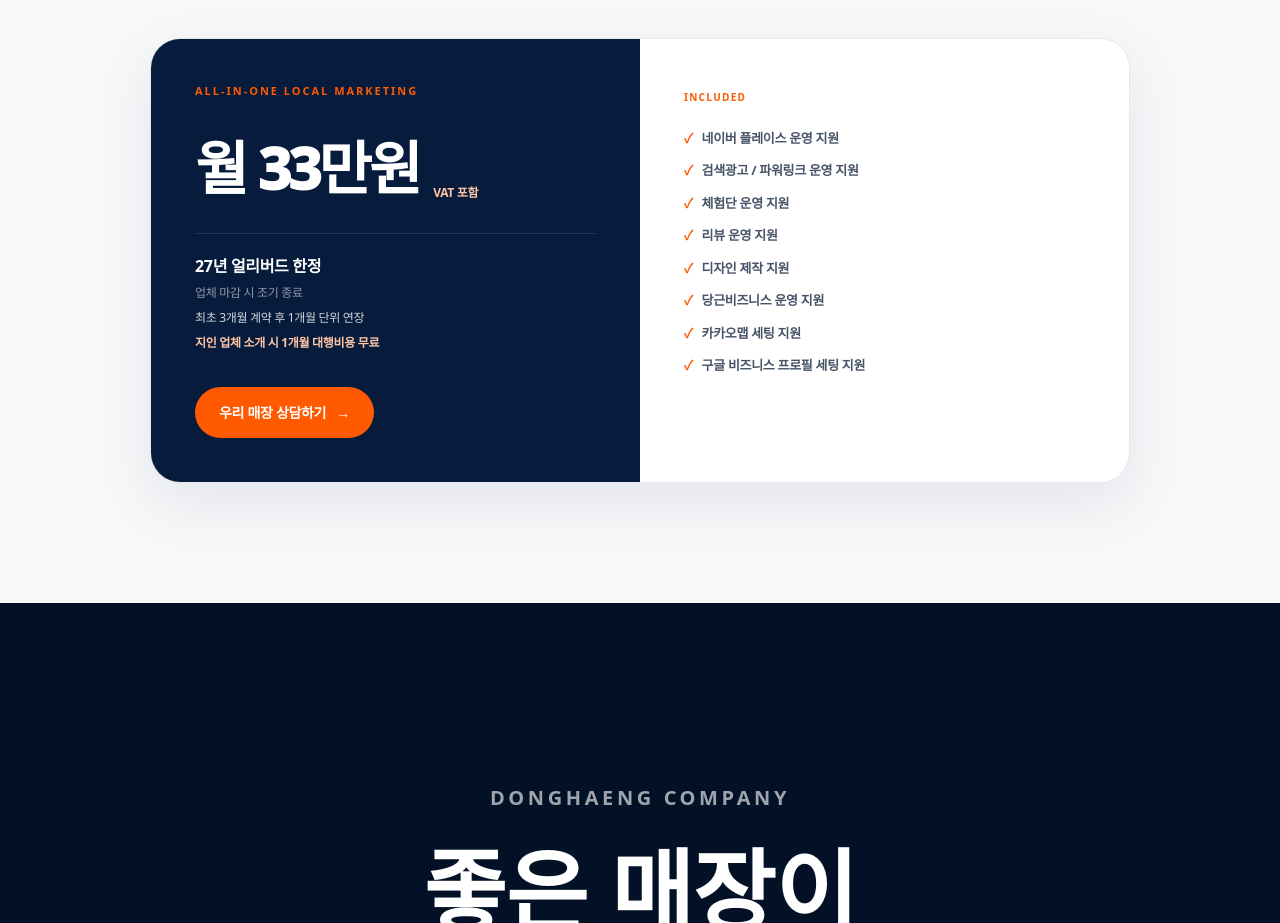
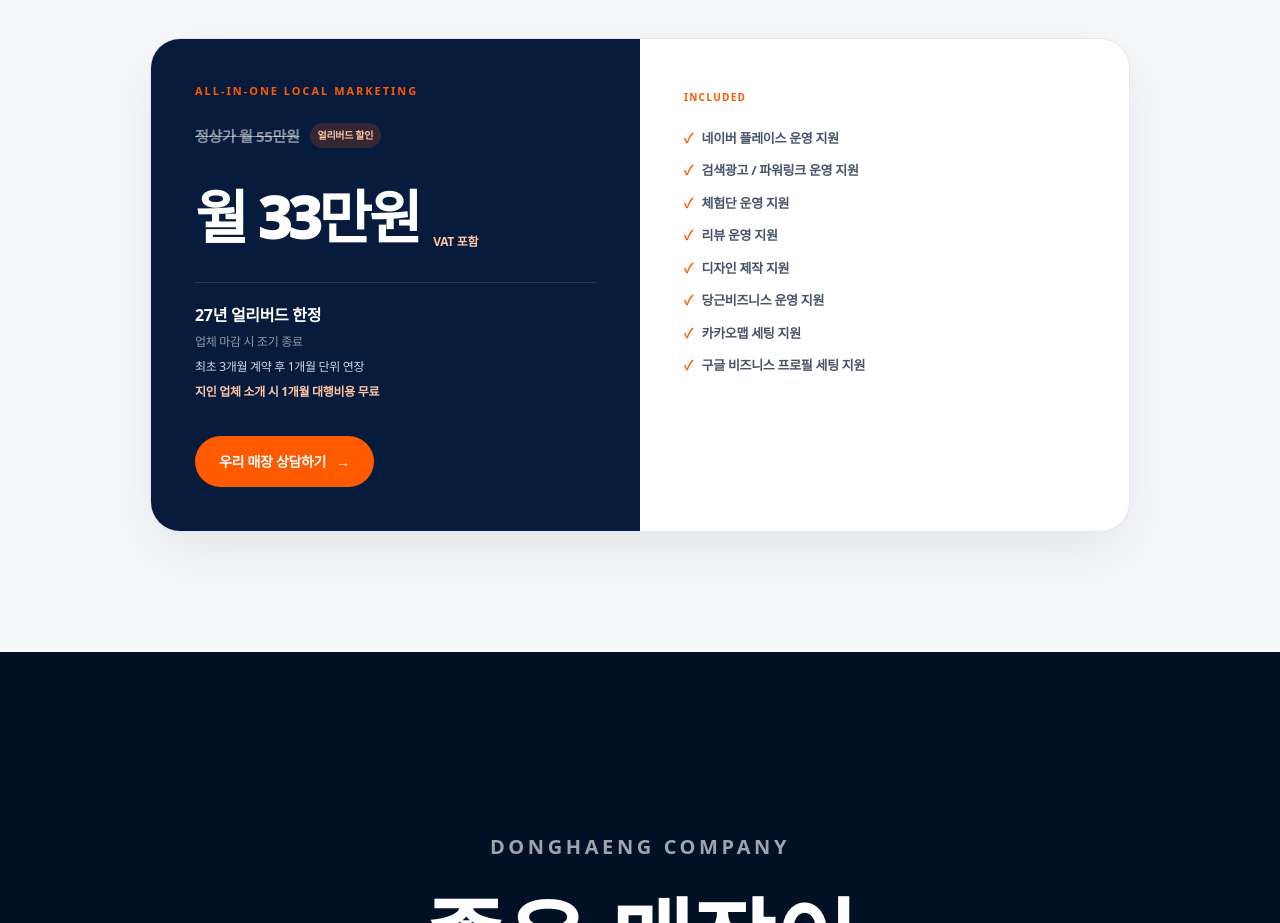
Before and after one commit to sangil92/donghaeng_company, a Next.js app: page / in a window 1280 px wide. Shown: the part 8180-9103 px from the top of the page. Built offline with nearby package versions, Linux system fonts and the light colour scheme.

Commit message:
Show early bird discount from regular price

```diff
--- a/app/polish.css
+++ b/app/polish.css
@@ -54,6 +54,28 @@
 
 .price-row strong{
   font-weight:950;
+}
+
+.price-original{
+  display:flex;
+  align-items:center;
+  gap:10px;
+  margin-top:24px;
+}
+
+.price-original del{
+  color:rgba(255,255,255,.52);
+  font-size:15px;
+  font-weight:750;
+}
+
+.price-original b{
+  padding:5px 8px;
+  border-radius:999px;
+  background:rgba(255,90,0,.18);
+  color:#ffc5a5;
+  font-size:10px;
+  font-weight:900;
 }
 
 .contract-note,
--- a/components/PricingSection.tsx
+++ b/components/PricingSection.tsx
@@ -1,3 +1,3 @@
 import { pricing, site } from "@/content/site";
 import { Reveal } from "./Reveal";
-export function PricingSection(){return <section className="section pricing-section" id="pricing"><div className="shell"><Reveal className="pricing-card"><div className="price-main"><p className="eyebrow">{pricing.name}</p><div className="price-row"><strong>{pricing.price}</strong><span>{pricing.vat}</span></div><div className="contract"><b>{pricing.contract}</b><span>{pricing.renewal}</span><p className="contract-note">{pricing.contractNote}</p><p className="referral-note">{pricing.referralNote}</p></div><a className="button" href={site.consultationHref} target="_blank" rel="noreferrer">우리 매장 상담하기 <span>→</span></a></div><div className="price-included"><small>INCLUDED</small><ul>{pricing.included.map(x=><li key={x}><span>✓</span>{x}</li>)}</ul></div></Reveal></div></section>}
+export function PricingSection(){return <section className="section pricing-section" id="pricing"><div className="shell"><Reveal className="pricing-card"><div className="price-main"><p className="eyebrow">{pricing.name}</p><div className="price-original"><del>{pricing.regularPrice}</del><b>{pricing.discountLabel}</b></div><div className="price-row"><strong>{pricing.price}</strong><span>{pricing.vat}</span></div><div className="contract"><b>{pricing.contract}</b><span>{pricing.renewal}</span><p className="contract-note">{pricing.contractNote}</p><p className="referral-note">{pricing.referralNote}</p></div><a className="button" href={site.consultationHref} target="_blank" rel="noreferrer">우리 매장 상담하기 <span>→</span></a></div><div className="price-included"><small>INCLUDED</small><ul>{pricing.included.map(x=><li key={x}><span>✓</span>{x}</li>)}</ul></div></Reveal></div></section>}
--- a/content/site.ts
+++ b/content/site.ts
@@ -62,6 +62,8 @@ export const why = [
 
 export const pricing = {
   name: "ALL-IN-ONE LOCAL MARKETING",
+  regularPrice: "정상가 월 55만원",
+  discountLabel: "얼리버드 할인",
   price: "월 33만원",
   vat: "VAT 포함",
   contract: "27년 얼리버드 한정",
```
Also changed, not shown: 1 other file (tests, documents, lock files or other folders).
